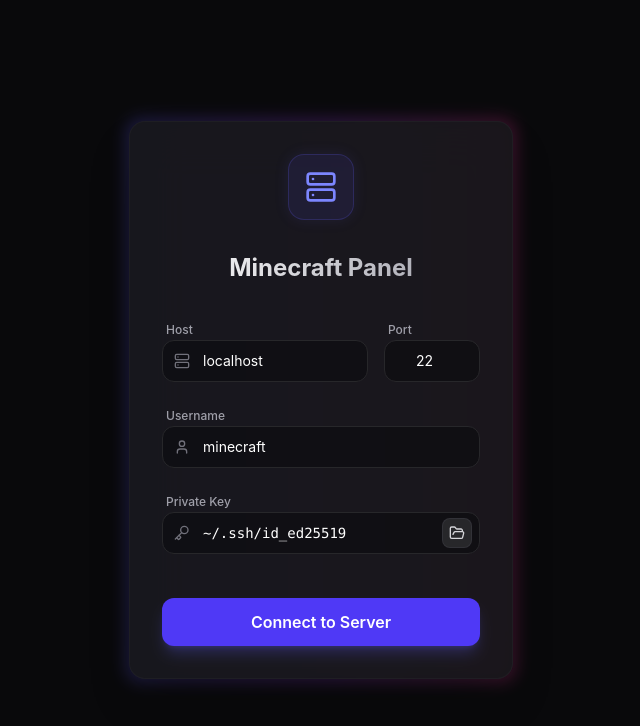
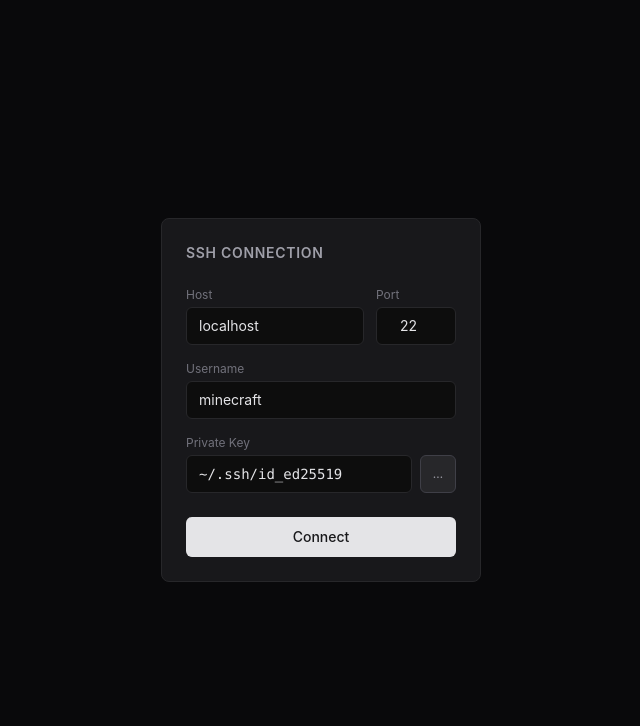
Before and after one commit to iSweat-exe/minecraft-panel, a React (Vite) app: page / in a window 1280 px wide. Shown: the top 726 px of the page, without its empty margins (319-959 px from the left). Built offline with nearby package versions, Linux system fonts and the light colour scheme.

Commit message:
feat: collapsible sidebar, clear console, clean login screen

```diff
--- a/src/components/ConnectionGate.tsx
+++ b/src/components/ConnectionGate.tsx
@@ -2,7 +2,6 @@
 import { tauriBridge } from '../lib/tauriBridge';
 import { useConnectionStore } from '../store/connectionStore';
 import { open } from '@tauri-apps/plugin-dialog';
-import { FolderOpen, Server, User, Key, ShieldAlert } from 'lucide-react';
 
 export const ConnectionGate: React.FC<{ children: React.ReactNode }> = ({ children }) => {
     const { sshStatus, setSshStatus } = useConnectionStore();
@@ -53,33 +52,25 @@
 
     if (verifyingKey) {
         return (
-            <div className="flex flex-col items-center justify-center min-h-screen p-4 bg-zinc-950 text-white selection:bg-indigo-500/30">
-                <div className="relative group">
-                    <div className="absolute -inset-1 bg-gradient-to-r from-red-600 to-orange-600 rounded-2xl blur opacity-25 group-hover:opacity-40 transition duration-1000 group-hover:duration-200"></div>
-                    <div className="relative bg-zinc-900/80 backdrop-blur-xl p-8 rounded-2xl shadow-2xl max-w-md w-full border border-zinc-800/50">
-                        <div className="flex items-center gap-3 mb-6">
-                            <div className="p-3 bg-red-500/10 rounded-xl">
-                                <ShieldAlert className="w-6 h-6 text-red-500" />
-                            </div>
-                            <h2 className="text-xl font-bold bg-clip-text text-transparent bg-gradient-to-r from-white to-zinc-400">Host Key Verification</h2>
-                        </div>
-                        <p className="mb-4 text-zinc-300 leading-relaxed">The server's host key fingerprint is:</p>
-                        <div className="bg-zinc-950/50 p-4 rounded-xl border border-zinc-800/50 mb-6 font-mono text-sm break-all text-indigo-300 shadow-inner">
+            <div className="flex items-center justify-center min-h-screen bg-zinc-950 text-zinc-200">
+                <div className="bg-zinc-900 border border-zinc-800 rounded-lg p-6 max-w-md w-full mx-4">
+                    <h2 className="text-sm font-semibold text-zinc-400 uppercase tracking-wider mb-4">Host Key Verification</h2>
+                    <p className="text-sm text-zinc-400 mb-3">The server presented this fingerprint:</p>
+                    <div className="bg-[#0d0d0d] border border-zinc-800 rounded-md p-3 font-mono text-xs text-zinc-300 break-all mb-4">
                         {verifyingKey}
                     </div>
-                        <p className="mb-6 text-sm text-amber-500/90 leading-relaxed bg-amber-500/10 p-4 rounded-xl border border-amber-500/20">
-                            Please confirm if this is correct. If you expected a different fingerprint, this could be a security risk.
+                    <p className="text-xs text-amber-500 mb-5">
+                        If you don't recognize this fingerprint, the connection may not be secure.
                     </p>
                     <button
-                            className="bg-zinc-800 hover:bg-zinc-700 text-white py-3 px-4 rounded-xl w-full font-medium transition-all duration-200 hover:shadow-lg hover:shadow-zinc-900/50 active:scale-[0.98] border border-zinc-700"
+                        className="w-full text-sm font-medium py-2 rounded-md bg-zinc-800 hover:bg-zinc-700 text-zinc-300 border border-zinc-700 transition-colors"
                         onClick={() => {
                             setVerifyingKey(null);
                             setSshStatus('disconnected');
                         }}
                     >
-                            Acknowledge & Disconnect
+                        Dismiss
                     </button>
-                    </div>
                 </div>
             </div>
         );
@@ -90,68 +81,46 @@
     }
 
     return (
-        <div className="flex flex-col items-center justify-center min-h-screen p-4 bg-zinc-950 text-white selection:bg-indigo-500/30">
-            <div className="relative group">
-                {/* Glow effect */}
-                <div className="absolute -inset-1 bg-gradient-to-r from-indigo-500 via-purple-500 to-pink-500 rounded-2xl blur opacity-20 group-hover:opacity-30 transition duration-1000 group-hover:duration-200"></div>
+        <div className="flex items-center justify-center min-h-screen bg-zinc-950 text-zinc-200">
+            <div className="bg-zinc-900 border border-zinc-800 rounded-lg p-6 w-80 mx-4">
+                <h1 className="text-sm font-semibold text-zinc-400 uppercase tracking-wider mb-6">SSH Connection</h1>
 
-                {/* Main Card */}
-                <div className="relative bg-zinc-900/90 backdrop-blur-xl p-8 rounded-2xl shadow-2xl max-w-sm w-full border border-zinc-800/50">
-                    <div className="flex justify-center mb-8">
-                        <div className="p-4 bg-indigo-500/10 rounded-2xl border border-indigo-500/20 shadow-[0_0_15px_rgba(99,102,241,0.1)]">
-                            <Server className="w-8 h-8 text-indigo-400" />
-                        </div>
-                    </div>
-
-                    <h1 className="text-2xl font-bold mb-8 text-center bg-clip-text text-transparent bg-gradient-to-r from-white to-zinc-400">
-                        Minecraft Panel
-                    </h1>
-
-                    <div className="space-y-5">
-                        <div className="flex gap-4">
-                            <div className="flex-1 space-y-1.5">
-                                <label className="text-xs font-medium text-zinc-400 ml-1">Host</label>
-                                <div className="relative">
-                                    <Server className="absolute left-3 top-1/2 -translate-y-1/2 w-4 h-4 text-zinc-500" />
+                <div className="space-y-4">
+                    <div className="flex gap-3">
+                        <div className="flex-1">
+                            <label className="block text-xs text-zinc-500 mb-1">Host</label>
                             <input
-                                        className="w-full bg-zinc-950/50 py-2.5 pl-10 pr-4 rounded-xl border border-zinc-800 focus:border-indigo-500 focus:ring-1 focus:ring-indigo-500 outline-none transition-all text-sm placeholder:text-zinc-600"
+                                className="w-full bg-[#0d0d0d] text-sm text-zinc-200 py-2 px-3 rounded-md border border-zinc-800 focus:border-zinc-600 focus:outline-none transition-colors"
                                 value={host}
                                 onChange={e => setHost(e.target.value)}
                                 placeholder="localhost"
                             />
                         </div>
-                            </div>
-                            <div className="w-24 space-y-1.5">
-                                <label className="text-xs font-medium text-zinc-400 ml-1">Port</label>
+                        <div className="w-20">
+                            <label className="block text-xs text-zinc-500 mb-1">Port</label>
                             <input
                                 type="number"
-                                    className="w-full bg-zinc-950/50 p-2.5 rounded-xl border border-zinc-800 focus:border-indigo-500 focus:ring-1 focus:ring-indigo-500 outline-none transition-all text-sm text-center"
+                                className="w-full bg-[#0d0d0d] text-sm text-zinc-200 py-2 px-3 rounded-md border border-zinc-800 focus:border-zinc-600 focus:outline-none transition-colors text-center"
                                 value={port}
                                 onChange={e => setPort(parseInt(e.target.value))}
                             />
                         </div>
                     </div>
 
-                        <div className="space-y-1.5">
-                            <label className="text-xs font-medium text-zinc-400 ml-1">Username</label>
-                            <div className="relative">
-                                <User className="absolute left-3 top-1/2 -translate-y-1/2 w-4 h-4 text-zinc-500" />
+                    <div>
+                        <label className="block text-xs text-zinc-500 mb-1">Username</label>
                         <input
-                                    className="w-full bg-zinc-950/50 py-2.5 pl-10 pr-4 rounded-xl border border-zinc-800 focus:border-indigo-500 focus:ring-1 focus:ring-indigo-500 outline-none transition-all text-sm"
+                            className="w-full bg-[#0d0d0d] text-sm text-zinc-200 py-2 px-3 rounded-md border border-zinc-800 focus:border-zinc-600 focus:outline-none transition-colors"
                             value={username}
                             onChange={e => setUsername(e.target.value)}
                         />
                     </div>
-                        </div>
 
-                        <div className="space-y-1.5">
-                            <label className="text-xs font-medium text-zinc-400 ml-1">Private Key</label>
-                            <div className="relative flex items-center">
-                                <div className="absolute left-3 top-1/2 -translate-y-1/2 pointer-events-none">
-                                    <Key className="w-4 h-4 text-zinc-500" />
-                                </div>
+                    <div>
+                        <label className="block text-xs text-zinc-500 mb-1">Private Key</label>
+                        <div className="flex gap-2">
                             <input
-                                    className="w-full bg-zinc-950/50 py-2.5 pl-10 pr-12 rounded-xl border border-zinc-800 focus:border-indigo-500 focus:ring-1 focus:ring-indigo-500 outline-none transition-all text-sm font-mono"
+                                className="flex-1 bg-[#0d0d0d] text-sm text-zinc-200 py-2 px-3 rounded-md border border-zinc-800 focus:border-zinc-600 focus:outline-none transition-colors font-mono"
                                 value={keyPath}
                                 onChange={e => setKeyPath(e.target.value)}
                                 placeholder="~/.ssh/id_ed25519"
@@ -159,30 +128,21 @@
                             <button
                                 type="button"
                                 onClick={pickKeyFile}
-                                    className="absolute right-2 top-1/2 -translate-y-1/2 p-1.5 bg-zinc-800 hover:bg-zinc-700 text-zinc-300 rounded-lg transition-colors border border-zinc-700/50"
-                                    title="Browse for key file"
+                                className="px-3 py-2 bg-zinc-800 hover:bg-zinc-700 text-zinc-400 rounded-md border border-zinc-700 transition-colors text-xs"
+                                title="Browse"
                             >
-                                    <FolderOpen className="w-4 h-4" />
+                                …
                             </button>
                         </div>
                     </div>
 
                     <button
-                            className="relative overflow-hidden w-full bg-indigo-600 hover:bg-indigo-500 text-white font-semibold py-3 px-4 rounded-xl mt-6 transition-all duration-200 shadow-lg shadow-indigo-500/25 active:scale-[0.98] disabled:opacity-70 disabled:cursor-not-allowed group"
+                        className="w-full text-sm font-medium py-2.5 rounded-md bg-zinc-200 hover:bg-white text-zinc-900 transition-colors mt-2 disabled:opacity-50 disabled:cursor-not-allowed"
                         onClick={connect}
                         disabled={sshStatus === 'reconnecting'}
                     >
-                            <div className="absolute inset-0 w-full h-full bg-gradient-to-r from-transparent via-white/10 to-transparent -translate-x-full group-hover:animate-[shimmer_1.5s_infinite]"></div>
-                            <span className="relative flex items-center justify-center gap-2">
-                                {sshStatus === 'reconnecting' ? (
-                                    <>
-                                        <div className="w-4 h-4 border-2 border-white/30 border-t-white rounded-full animate-spin"></div>
-                                        Connecting...
-                                    </>
-                                ) : 'Connect to Server'}
-                            </span>
+                        {sshStatus === 'reconnecting' ? 'Connecting…' : 'Connect'}
                     </button>
-                    </div>
                 </div>
             </div>
         </div>
--- a/src/components/ServerControls.tsx
+++ b/src/components/ServerControls.tsx
@@ -1,9 +1,11 @@
 import React, { useEffect } from 'react';
 import { tauriBridge } from '../lib/tauriBridge';
 import { useConnectionStore } from '../store/connectionStore';
+import { useConsoleStore } from '../store/consoleStore';
 
 export const ServerControls: React.FC = () => {
     const { serviceStatus, setServiceStatus, mcPing, setMcPing } = useConnectionStore();
+    const clearConsole = useConsoleStore((s) => s.clear);
 
     const fetchStatus = async () => {
         try {
@@ -26,6 +28,7 @@
 
     const doAction = async (action: 'start' | 'stop' | 'restart') => {
         try {
+            clearConsole();
             await tauriBridge.serviceAction(action);
             setTimeout(fetchStatus, 2000);
         } catch (e) {
```
Also changed, not shown: src/components/ConsolePanel.tsx (+9 -2 lines), src/components/Dashboard.tsx (+22 -10 lines). Lines whose indentation alone changed are shown as unchanged.
